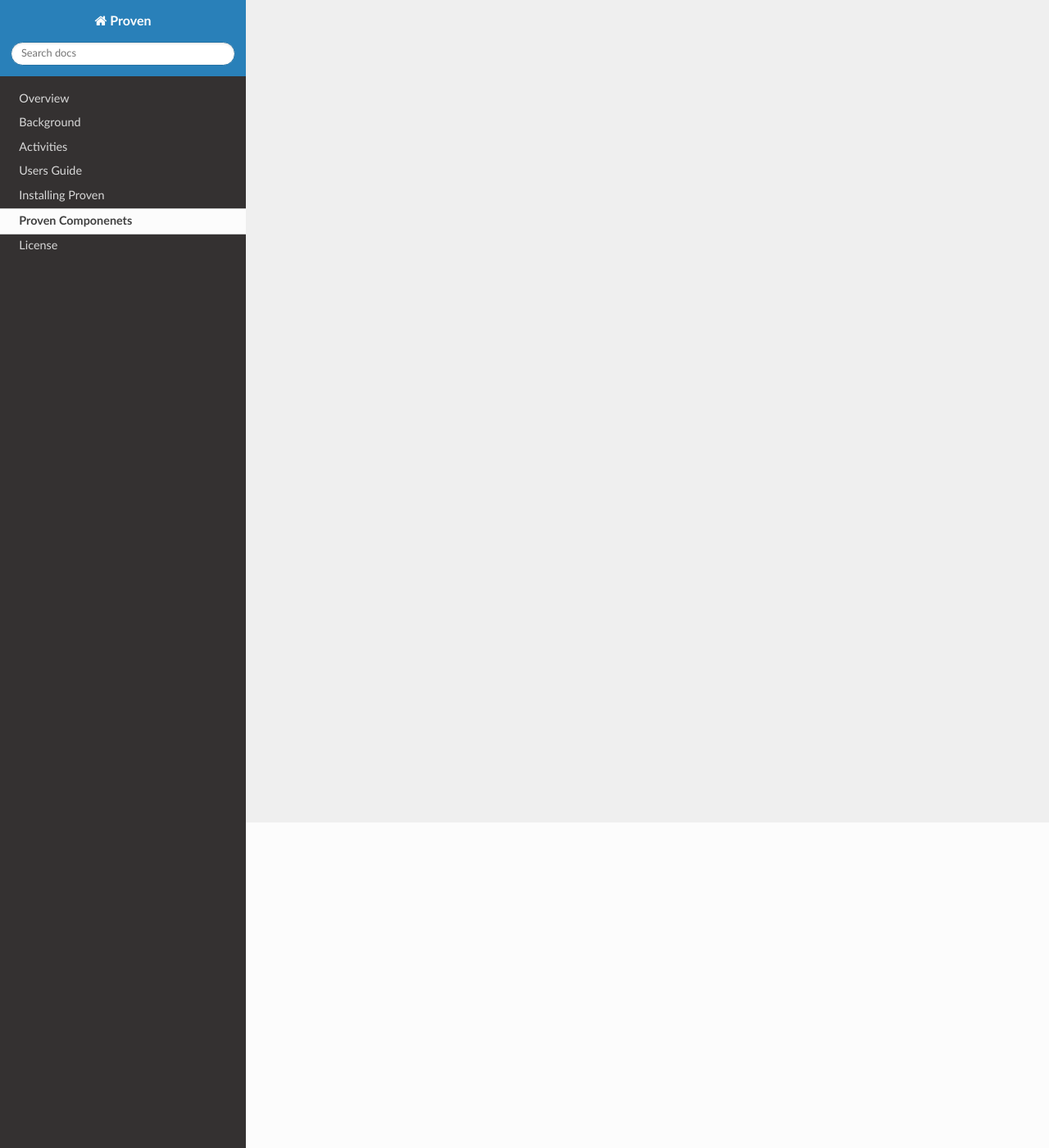
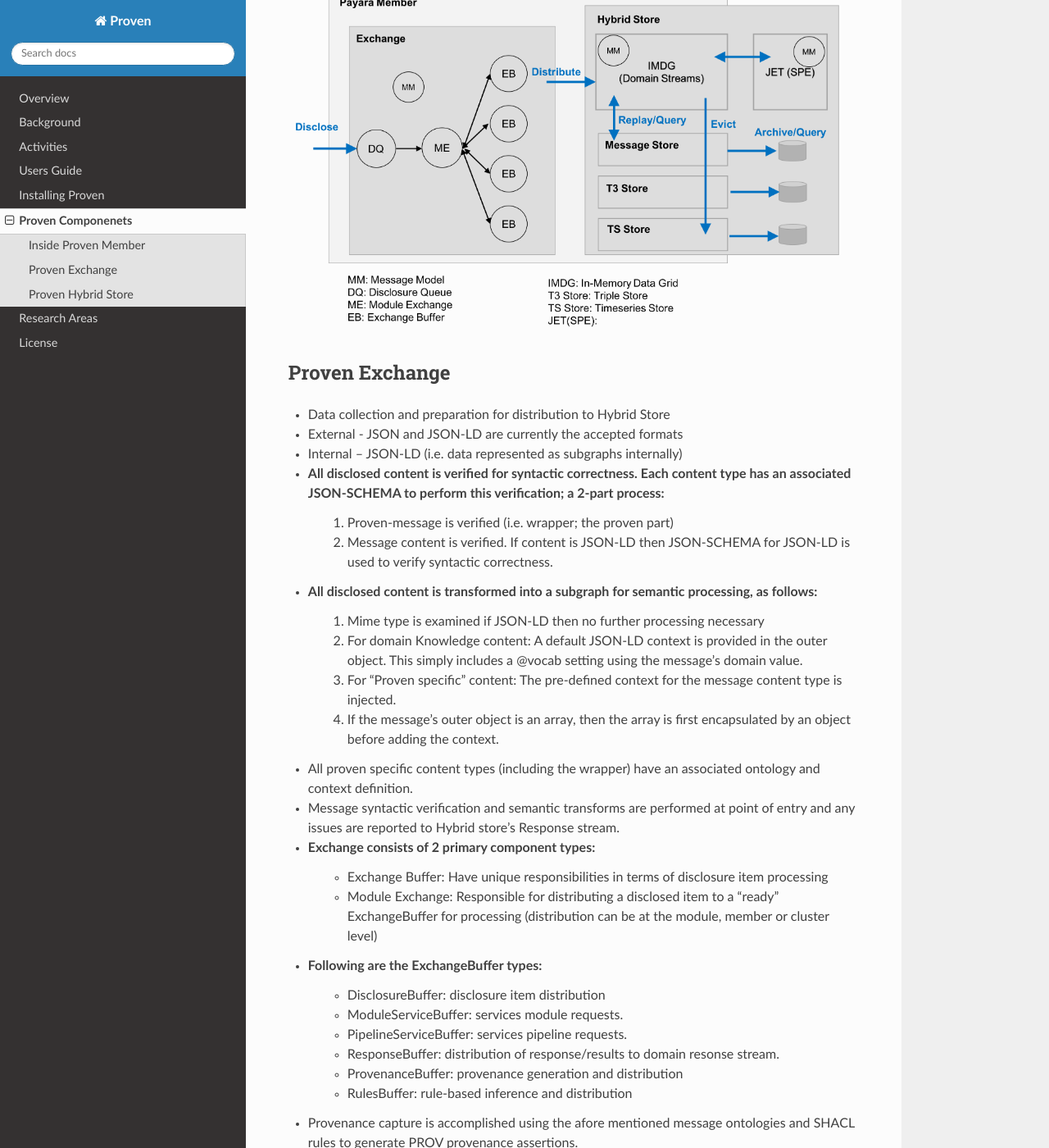
Before and after one commit to pnnl/ProvenanceEnvironment, a Sphinx documentation site: the page built from docs/source/proven_components/index.rst, in a window 1280 px wide and 1400 px high, scrolled down 397 px. Shown: the whole window at 82% size. Built offline with Sphinx 7.4.7 and the Read the Docs theme 2.0.0, drawn with Linux system fonts in a browser that asks for light colours; some of the changed text lies outside the part shown.

Commit message:
added proven componenets

```diff
--- a/docs/source/conf.py
+++ b/docs/source/conf.py
@@ -20,8 +20,8 @@
 # -- Project information -----------------------------------------------------
 
 project = u'Proven'
-copyright = u'2018, Bibi Raju, Eric Stephan, Todd Elsethagen'
-author = u'Bibi Raju, Eric Stephan, Todd Elsethagen'
+copyright = u'2017, Battelle Memorial Institute All rights reserved.'
+author = u'Bibi Mathew, Eric Stephan, Todd Elsethagen'
 
 # The short X.Y version
 version = u''
@@ -40,6 +40,7 @@
 # ones.
 extensions = [
     'sphinx.ext.ifconfig',
+    'recommonmark'
 ]
 
 # Add any paths that contain templates here, relative to this directory.
@@ -134,7 +135,7 @@
 #  author, documentclass [howto, manual, or own class]).
 latex_documents = [
     (master_doc, 'Proven.tex', u'Proven Documentation',
-     u'Bibi Raju, Eric Stephan, Todd Elsethagen', 'manual'),
+     u'Bibi Mathew, Eric Stephan, Todd Elsethagen', 'manual'),
 ]
 
 
--- a/docs/source/index.rst
+++ b/docs/source/index.rst
@@ -15,6 +15,7 @@
    users_guide/index
    installing_proven/index
    proven_components/index
+   research_areas/index
    license/license
 
 
--- a/docs/source/proven_components/index.rst
+++ b/docs/source/proven_components/index.rst
@@ -3,3 +3,5 @@
 
 Proven Componenets
 ==================
+
+.. include:: proven_components.rst
--- /dev/null
+++ b/docs/source/proven_components/proven_components.rst
@@ -0,0 +1,50 @@
+Proven consists of the following primary architectural elements:
+
+1. Exchange - Data collection, preparation, and distribution to Hybrid Store’s streaming environment.
+2. Hybrid Store – Message streaming and cache, with archival (TS, T3, Object).  Messages are RDF sub-graphs.  Stream processing support.
+
+Inside Proven Member
+--------------------
+
+.. figure:: proven_member.png
+    :align: left
+    :alt: proven_member
+    :figclass: align-left
+
+Proven Exchange
+---------------
+
+* Data collection and preparation for distribution to Hybrid Store
+* External - JSON and JSON-LD are currently the accepted formats
+* Internal – JSON-LD (i.e. data represented as subgraphs internally)
+* All disclosed content is verified for syntactic correctness.  Each content type has an associated JSON-SCHEMA to perform this verification; a 2-part process:
+    1. Proven-message is verified (i.e. wrapper; the proven part)
+    2. Message content is verified.  If content is JSON-LD then JSON-SCHEMA for JSON-LD is used to verify syntactic correctness.
+* All disclosed content is transformed into a subgraph for semantic processing, as follows:
+    1. Mime type is examined if JSON-LD then no further processing necessary
+    2. For domain Knowledge content: A default JSON-LD context is provided in the outer object.  This simply includes a @vocab setting using the message’s domain value.
+    3. For “Proven specific” content:  The pre-defined context for the message content type is injected.
+    4. If the message’s outer object is an array, then the array is first encapsulated by an object before adding the context.
+* All proven specific content types (including the wrapper) have an associated ontology and context definition.
+* Message syntactic verification and semantic transforms are performed at point of entry and any issues are reported to Hybrid store’s Response stream.
+* Exchange consists of 2 primary component types:
+    * Exchange Buffer: Have unique responsibilities in terms of disclosure item processing
+    * Module Exchange: Responsible for distributing a disclosed item to a “ready” ExchangeBuffer for processing (distribution can be at the module, member or cluster level)
+* Following are the ExchangeBuffer types:
+    * DisclosureBuffer: disclosure item distribution
+    * ModuleServiceBuffer: services module requests.
+    * PipelineServiceBuffer: services pipeline requests.
+    * ResponseBuffer:  distribution of response/results to domain resonse stream.
+    * ProvenanceBuffer: provenance generation and distribution
+    * RulesBuffer: rule-based inference and distribution
+* Provenance capture is accomplished using the afore mentioned message ontologies and SHACL rules to generate PROV provenance assertions.
+* Rules are also defined using SHACL and content specific ontologies.
+* Each domain has its own provenance and stream.
+* Each buffer is applicable to any domain; processing is determined by a message’s semantic description or Message Model  (i.e. ontologies, context, rules, provenance, etc.)
+* Disclsoure item paths are static and these paths are defined and used by a ModuleExchange.
+* ModuleExchange’s are informed of the candidate ExchangeBuffers via module reporting making their lookup performant.
+* Back pressure is to the caller.
+* Exchange items that cannot be processed due to an “unavailable” ModuleExchange, are transferred to a Suspend stream to avoid data loss.  These items are given highest priority once a ModuleExchange becomes available.
+
+Proven Hybrid Store
+-------------------
--- a/docs/source/users_guide/index.rst
+++ b/docs/source/users_guide/index.rst
@@ -9,6 +9,3 @@
 
 Power Grid Simulation Data Management
 -------------------------------------
-
-Look Ahead in 2019
-------------------
```
Also changed, not shown: docs/source/research_areas/index.rst (added, +11 -0 lines), docs/source/proven_components/proven_member.png (added).
